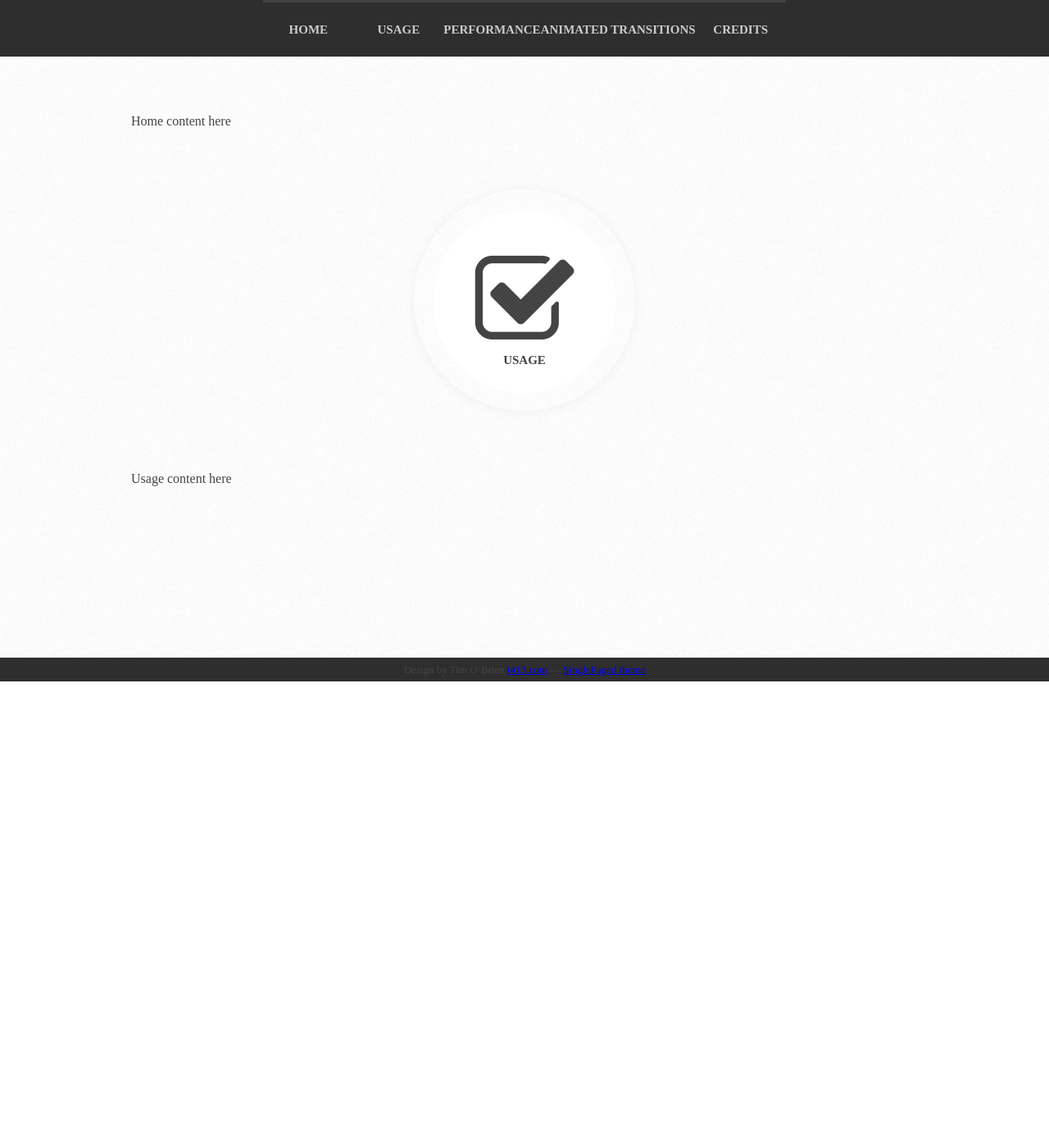
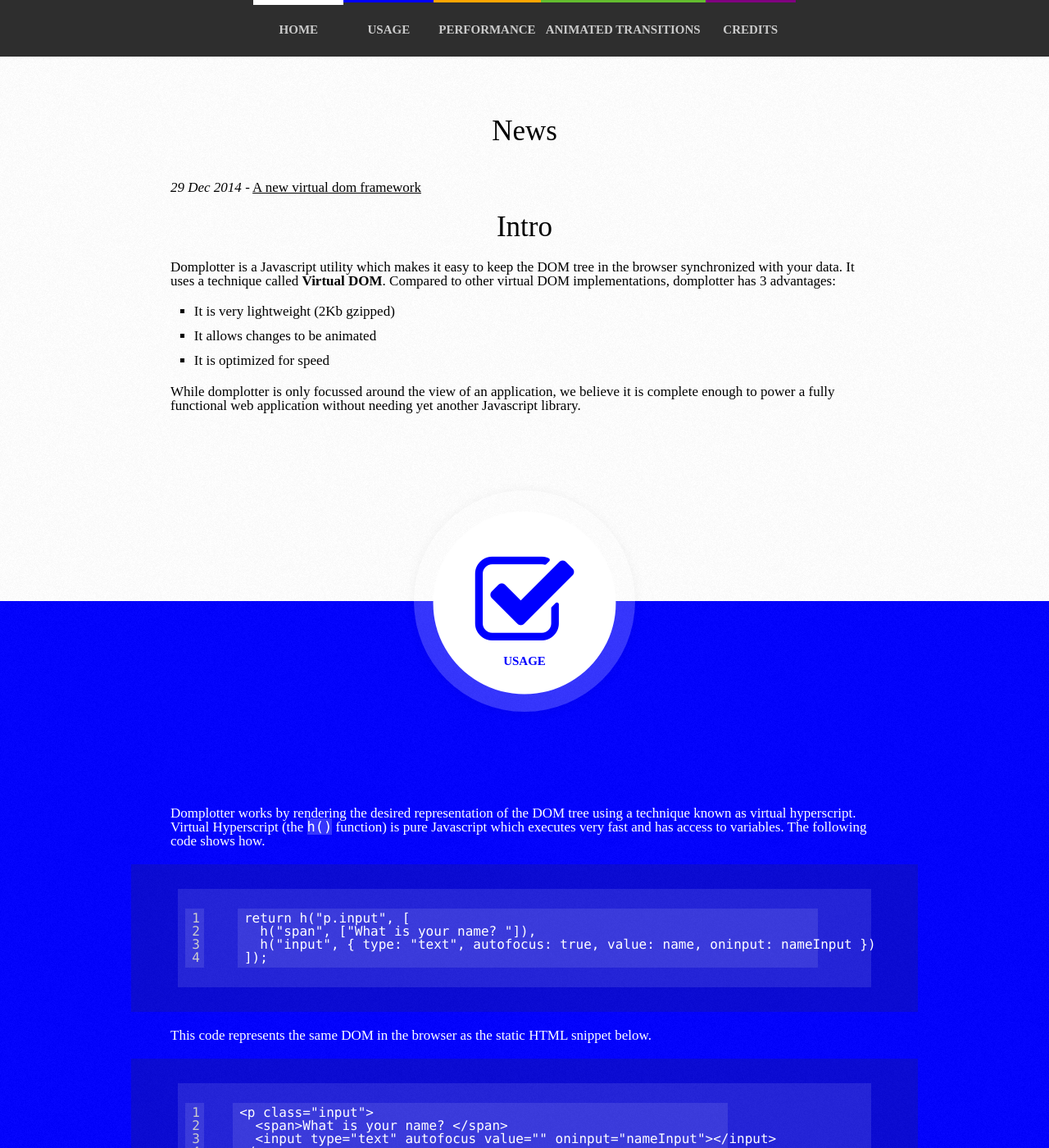
Before and after one commit to AFASSoftware/maquette, a Jekyll site: the page built from index.html, in a window 1280 px wide and 1400 px high. Shown: the whole window at 82% size. Built offline with Jekyll 4.4.1, drawn with Linux system fonts in a browser that asks for light colours; nearby versions of some CDN libraries; some of the changed text lies outside the part shown.

Commit message:
before rename

```diff
--- /dev/null
+++ b/_includes/home.md
@@ -0,0 +1,20 @@
+
+## News
+
+{% for post in site.posts %}
+*{{ post.date | date_to_string }}* -
+<a href="{{ site.baseurl }}{{ post.url }}">{{ post.title }}</a>
+{% endfor %}
+
+## Intro
+
+Domplotter is a Javascript utility which makes it easy to keep the DOM tree in the browser synchronized with your data.
+It uses a technique called **Virtual DOM**.
+Compared to other virtual DOM implementations, domplotter has 3 advantages:
+
+- It is very lightweight (2Kb gzipped)
+- It allows changes to be animated
+- It is optimized for speed
+
+While domplotter is only focussed around the view of an application, we believe it is complete enough
+to power a fully functional web application without needing yet another Javascript library.
--- /dev/null
+++ b/_includes/usage.md
@@ -0,0 +1,50 @@
+Domplotter works by rendering the desired representation of the DOM tree using a
+technique known as virtual hyperscript.
+Virtual Hyperscript (the `h()` function) is pure Javascript which executes very fast and has access
+to variables.
+The following code shows how.
+
+{% highlight text linenos=table %}
+return h("p.input", [
+  h("span", ["What is your name? "]),
+  h("input", { type: "text", autofocus: true, value: name, oninput: nameInput })
+]);
+{% endhighlight %}
+
+This code represents the same DOM in the browser as the static HTML snippet below.
+
+{% highlight text linenos=table %}
+<p class="input">
+  <span>What is your name? </span>
+  <input type="text" autofocus value="" oninput="nameInput"></input>
+</p>
+{% endhighlight %}
+
+
+
+{% highlight text linenos=table %}
+      var name = "";
+
+      // Event handler for the 'input' event on the 'name' input
+      var nameInput = function (evt) {
+        name = evt.target.value;
+      };
+
+      // Renders the virtual DOM
+      var render = function () {
+        return h("body", [
+          h("p.input", [
+            h("span", [
+              "What is your name? "
+            ]),
+            h("input", { type: "text", autofocus: true, value: name, oninput: nameInput })
+          ]),
+          name ? h("p.output", [
+            "Hello " + name + "!"
+          ]) : null
+        ]);
+      };
+
+      // Starts the renderLoop, which renders the virtual DOM at the right moments
+      domplotter.renderLoop(document.body, render, {});
+{% endhighlight %}
--- a/index.html
+++ b/index.html
@@ -14,15 +14,16 @@
 
 	<nav><ul>
 		<li class="p-home"><a href="#home">Home</a></li>
-		<li class="p-home"><a href="#usage">Usage</a></li>
-		<li class="p-home"><a href="#performance">Performance</a></li>
-		<li class="p-home"><a href="#transitions">Animated transitions</a></li>
-		<li class="p-home"><a href="#credits">Credits</a></li>
+		<li class="p-usage"><a href="#usage">Usage</a></li>
+		<li class="p-performance"><a href="#performance">Performance</a></li>
+		<li class="p-transitions"><a href="#transitions">Animated transitions</a></li>
+		<li class="p-credits"><a href="#credits">Credits</a></li>
 	</ul></nav>
 
 	<div id="home" class="section p-home">
-		<div class="container {{ page.style }}">
-		  Home content here
+	  <div class="container ">
+{% capture hometext %} {% include home.md %} {% endcapture %}
+{{ hometext | markdownify }}
 	  </div>
 	</div>
 
@@ -34,8 +35,48 @@
 	    </span>
 	    <h5 class="icon-title">Usage</h5>
 	  </div>
-		<div class="container {{ page.style }}">
-		  Usage content here
+	  <div class="container">
+{% capture usagetext %} {% include usage.md %} {% endcapture %}
+{{ usagetext | markdownify }}
+	  </div>
+	</div>
+
+	<div id="performance" class="section p-performance">
+	  <div class="subtlecircle sectiondivider faicon">
+	    <span class="fa-stack">
+	      <i class="fa fa-circle fa-stack-2x"></i>
+	      <i class="fa fa-check-square-o fa-stack-1x"></i>
+	    </span>
+	    <h5 class="icon-title">Performance</h5>
+	  </div>
+	  <div class="container center">
+	    Performance content here
+	  </div>
+	</div>
+
+	<div id="transitions" class="section p-transitions">
+	  <div class="subtlecircle sectiondivider faicon">
+	    <span class="fa-stack">
+	      <i class="fa fa-circle fa-stack-2x"></i>
+	      <i class="fa fa-check-square-o fa-stack-1x"></i>
+	    </span>
+	    <h5 class="icon-title">Transitions</h5>
+	  </div>
+	  <div class="container center">
+	    Animated transitions content here
+	  </div>
+	</div>
+
+	<div id="credits" class="section p-credits">
+	  <div class="subtlecircle sectiondivider faicon">
+	    <span class="fa-stack">
+	      <i class="fa fa-circle fa-stack-2x"></i>
+	      <i class="fa fa-check-square-o fa-stack-1x"></i>
+	    </span>
+	    <h5 class="icon-title">Credits</h5>
+	  </div>
+	  <div class="container center">
+	    Credits content here
 	  </div>
 	</div>
 
```
Also changed, not shown: _includes/css/main.css (+28 -17 lines), 11 other files. Lines whose indentation alone changed are shown as unchanged.
